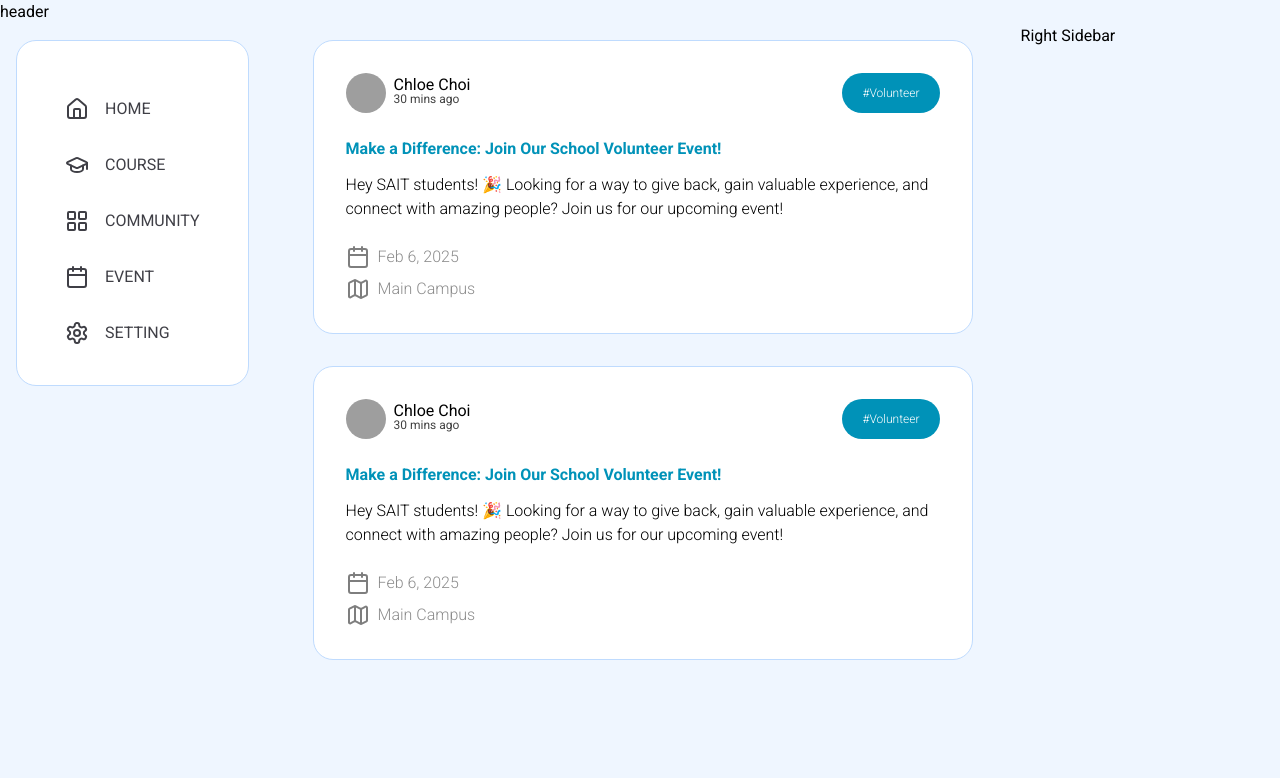
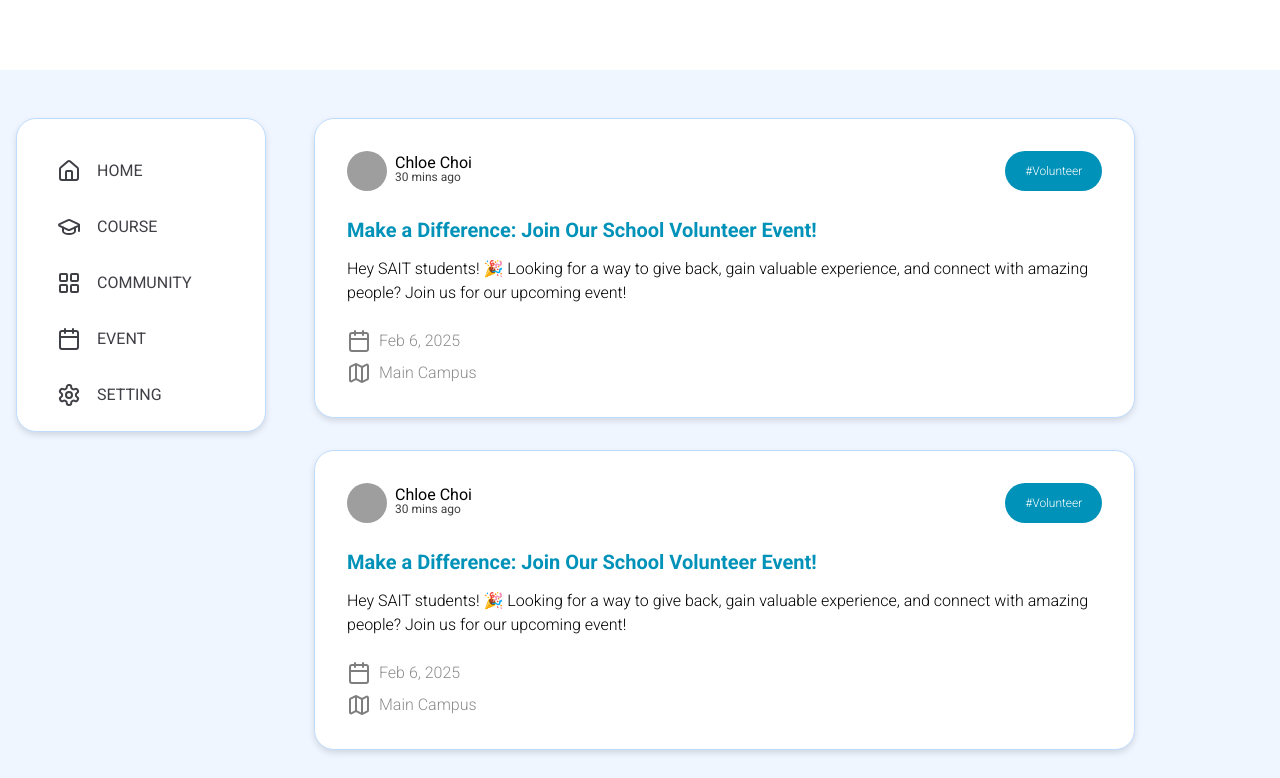
Before and after one commit to NeilMD/react-school-board, a React app in the folder frontend/: page /home in a window 1280 px wide. Shown: the top 778 px of the page. Built offline with nearby package versions, Linux system fonts and the light colour scheme; grey boxes are pictures that could not be loaded; the HTML template or start-up script is replaced by a standard one.

Commit message:
Fix styling with sidebar and post

```diff
--- a/frontend/src/index.css
+++ b/frontend/src/index.css
@@ -107,12 +107,12 @@
   }
 
   .home-card {
-    @apply m-4 h-fit rounded-[20px] border border-blue-border bg-white p-8;
+    @apply m-4 h-fit rounded-[20px] border border-blue-border bg-white p-8 drop-shadow-md;
   }
 
   #sidebar-list {
     li {
-      @apply mt-4 flex cursor-pointer items-center gap-4 rounded-xl px-4 py-2 transition duration-300 ease-in-out hover:bg-accent;
+      @apply mt-4 flex cursor-pointer items-center gap-4 rounded-3xl px-4 py-2 transition duration-200 ease-in-out hover:bg-(--color-home);
     }
   }
 
--- a/frontend/src/pages/home/Home.jsx
+++ b/frontend/src/pages/home/Home.jsx
@@ -1,20 +1,26 @@
 import React from "react";
 import Post from "./post/Post";
 import Sidebar from "./sidebar/Sidebar";
+import NavHeader from "./NavHeader/NavHeader";
 
 function Home() {
   return (
-    <div className="flex h-full flex-col bg-(--color-home)">
-      <header>header</header>
-      <main className="flex grow flex-row gap-8">
-        <div className="basis-1/4">
+    <div className="flex h-fit flex-col bg-(--color-home)">
+      <header>
+        <NavHeader />
+      </header>
+      <main className="mt-8 flex grow flex-row gap-4">
+        <div className="max-w-[282px] basis-1/4">
           <Sidebar />
         </div>
         <div className="flex basis-4/6 flex-col">
           <Post />
           <Post />
+          <Post />
+          <Post />
+          <Post />
         </div>
-        <div className="basis-1/4">Right Sidebar</div>
+        {/* <div className="basis-1/4">Right Sidebar</div> */}
       </main>
       <footer>footer</footer>
     </div>
--- /dev/null
+++ b/frontend/src/pages/home/NavHeader/NavHeader.jsx
@@ -0,0 +1,7 @@
+import React from "react";
+
+function NavHeader() {
+  return <div className="flex h-[70px] bg-white"></div>;
+}
+
+export default NavHeader;
--- a/frontend/src/pages/home/post/Post.jsx
+++ b/frontend/src/pages/home/post/Post.jsx
@@ -35,7 +35,7 @@ function Post() {
   const PostBody = () => {
     return (
       <div className="post-body">
-        <h5 className="mt-6 mb-3 font-bold text-cyan-600">
+        <h5 className="mt-6 mb-3 text-[20px] font-bold text-cyan-600">
           Make a Difference: Join Our School Volunteer Event!
         </h5>
         <span className="mt-3 mb-6 block leading-[1.5] font-light">
--- a/frontend/src/pages/home/sidebar/Sidebar.jsx
+++ b/frontend/src/pages/home/sidebar/Sidebar.jsx
@@ -7,7 +7,7 @@ import React from "react";
 
 function Sidebar() {
   return (
-    <div className="home-card">
+    <div className="home-card px-6 py-4">
       <ul
         id="sidebar-list"
         className="font-base list-none text-text-base uppercase">
```
